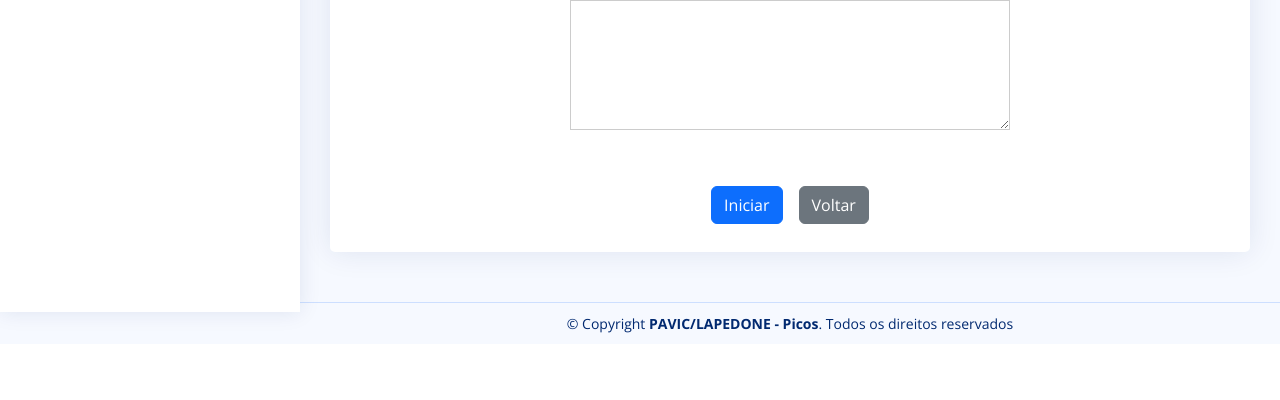
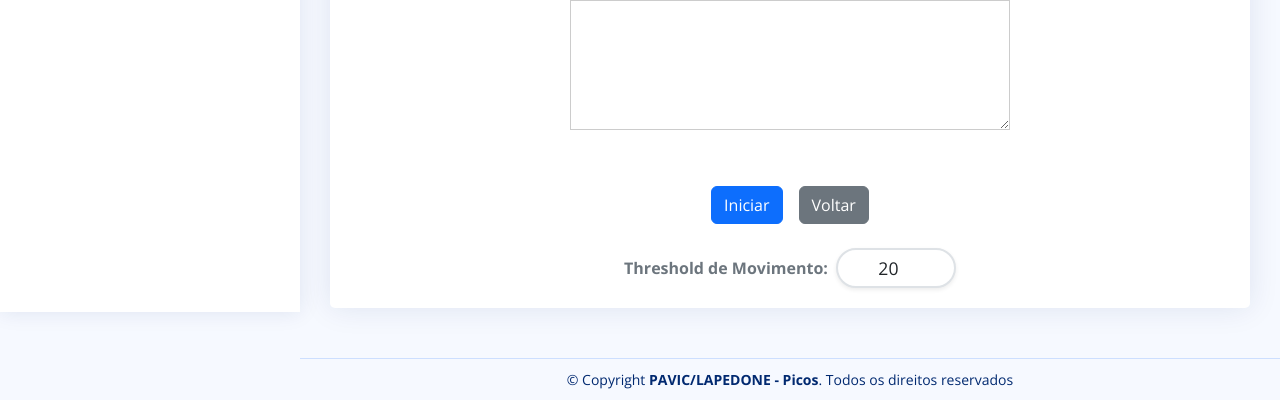
Before and after one commit to lucasbezerra26/leshimania-django, a Django app: template leishimaniaapp/microscope_slide/templates/microscope_slide/capture_image_vue.html in a window 1280 px wide. Shown: the part 488-888 px from the top of the page. Before the commit the page ends 821 px from the top, so only its background shows below. Run offline with Django 4.2, Linux system fonts and the light colour scheme; the template is opened without the code that fills it, so the values that code supplies are empty; parts of the project's set-up code (start-up, migrations or seed data) failed here and were passed over; some libraries are stand-ins or nearby versions.

Commit message:
feat: Threshold de Movimento

```diff
--- a/leishimaniaapp/microscope_slide/templates/microscope_slide/capture_image_vue.html
+++ b/leishimaniaapp/microscope_slide/templates/microscope_slide/capture_image_vue.html
@@ -92,7 +92,13 @@
                 <a href="{% url 'list_microscope_image' slide_id %}" class="btn btn-secondary">Voltar</a>
               </div>
             </div>
-          </div>
+            <div class="text-center mt-3 d-flex align-items-center justify-content-center gap-2">
+              <span class="fw-bold text-secondary">Threshold de Movimento:</span>
+              <input type="number" v-model="motionThreshold"
+                     class="form-control text-center border-2 rounded-pill shadow-sm"
+                     style="width: 120px; height: 40px; font-size: 1.1rem;">
+            </div>
+        </div>
         </div>
       </div>
     </div>
@@ -124,9 +130,11 @@
                       isInicio: true,
                       showMenu: false,
                       showMenuControl: false,
-                      saveLocal: true, // Flag para salvar localmente ou no servidor
-                      awaitingCapture: false, // Estado aguardando confirmação de captura
+                      saveLocal: true,
+                      awaitingCapture: false,
                       fileHandle: null,
+                      motionThreshold: 20, // Define o limite de mudança nos pixels
+                      lastFrame: null, // Armazena o último quadro para comparação
                   };
               },
               mounted() {
@@ -235,6 +243,7 @@
                               if (this.awaitingCapture && incomingData.includes('0')) {
                                   console.log("Confirmação de captura recebida, iniciando captura.");
                                   await this.takePicture();
+                                  {#await this.detectMotion();#}
                               }
                           }
                       } catch (error) {
@@ -258,18 +267,59 @@
                       });
                       return csrfToken;
                   },
+                  async detectMotion() {
+                      const canvas = document.createElement('canvas');
+                      const context = canvas.getContext('2d');
+
+                      // Ajusta a resolução do canvas
+                      canvas.width = this.width;
+                      canvas.height = this.height;
+
+                      context.drawImage(this.$refs.video, 0, 0, this.width, this.height);
+
+                      const frame = context.getImageData(0, 0, this.width, this.height);
+                      const data = frame.data;
+
+                      if (this.lastFrame) {
+                          let changes = 0;
+                          for (let i = 0; i < data.length; i += 4) {
+                              const diff = Math.abs(data[i] - this.lastFrame[i]) +
+                                  Math.abs(data[i + 1] - this.lastFrame[i + 1]) +
+                                  Math.abs(data[i + 2] - this.lastFrame[i + 2]);
+                              if (diff > 10) {
+                                  changes++; // Conta o número de pixels que mudaram
+                              }
+                          }
+
+                          if (changes < this.motionThreshold) {
+                              console.log("Imagem está estável, capturando...");
+                              this.receivedData = '\n Imagem está estável, capturando... \n';
+                              return true;
+                          } else {
+                              console.log("Movimento detectado, aguardando...");
+                              this.receivedData = '\n Movimento detectado, aguardando... \n';
+                              return false;
+                          }
+                      }
+
+                      this.lastFrame = data.slice(); // Salva o frame atual para a próxima comparação
+                  },
 
                   async takePicture() {
                       try {
+
+                          for (let i = 0; i < 10; i++) {
+                              if (await this.detectMotion())
+                                  break;
+                          }
+
                           // Cria um elemento canvas temporário para capturar a imagem
                           const canvas = document.createElement('canvas');
                           const context = canvas.getContext('2d');
 
                           // Ajusta o tamanho do canvas para a resolução máxima da câmera
-                          const videoSettings = this.currentStream.getVideoTracks()[0].getSettings();
                           const maxWidth = 1920;
                           const maxHeight = 1080;
-                          console.log('Resolução da câmera:', videoSettings.width, videoSettings.height);
 
                           canvas.width = maxWidth;
                           canvas.height = maxHeight;
```
